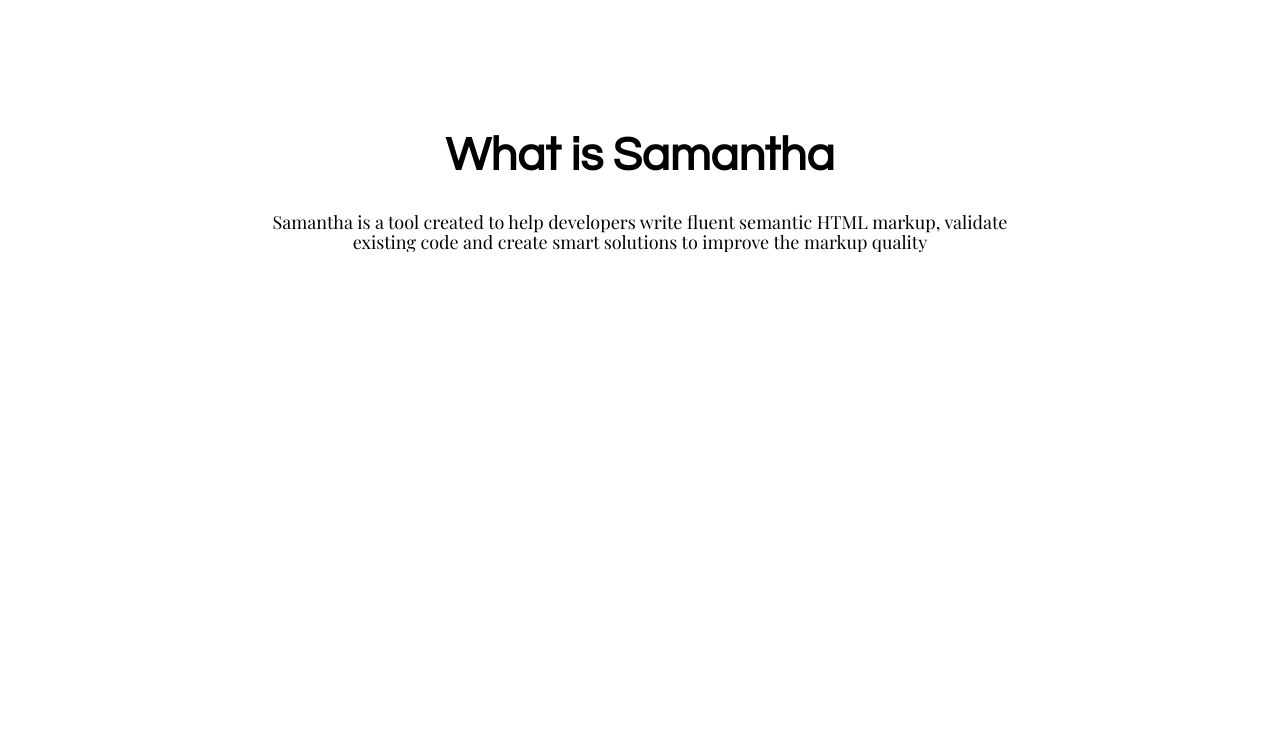
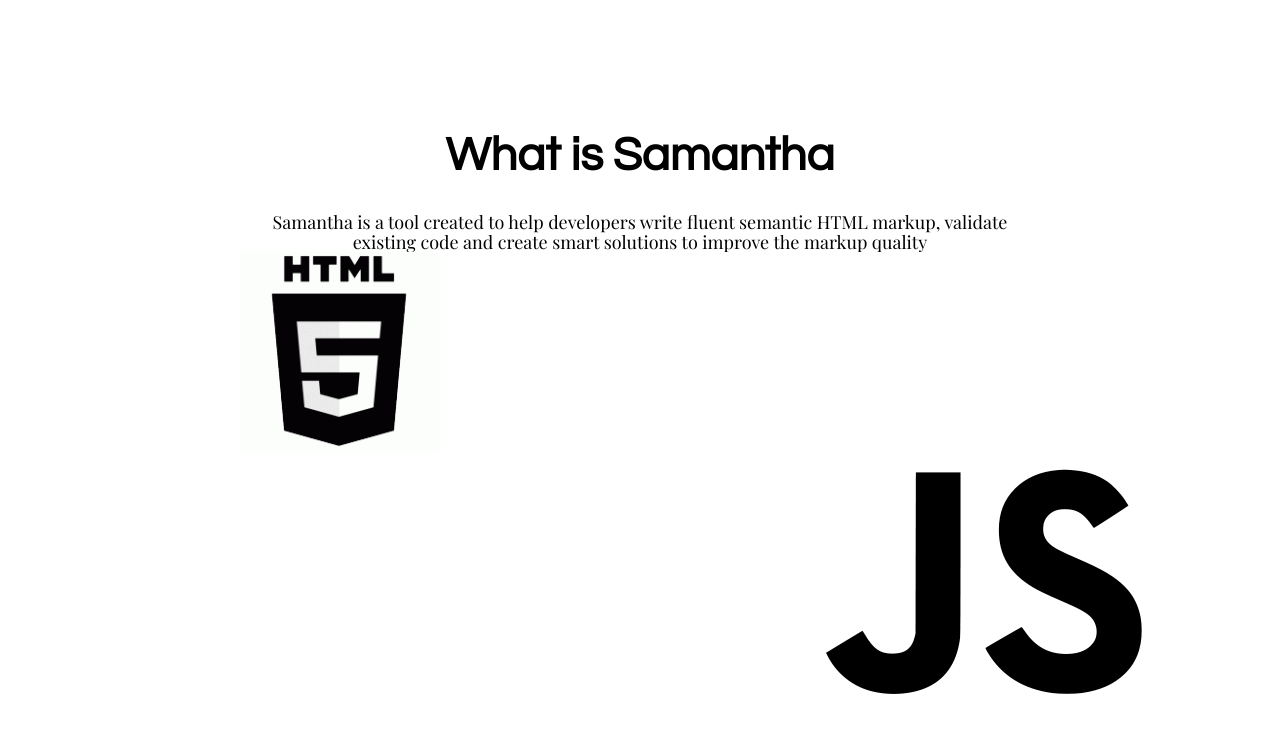
Before and after one commit to moonclash/samantha-microsite, a website: page src/index.html in a window 1280 px wide. Shown: the part 778-1516 px from the top of the page. Before the commit the page ends 1130 px from the top, so only its background shows below. Drawn offline with nearby package versions, Linux system fonts and the light colour scheme.

Commit message:
Added images

```diff
--- a/src/index.html
+++ b/src/index.html
@@ -36,6 +36,14 @@
     			<h1>What is Samantha</h1>
     			<p>Samantha is a tool created to help developers write fluent semantic HTML markup, validate existing code and create smart solutions to improve the markup quality</p>
     		</div>
+    		<div class="row">
+    			<div class="col-6">
+    				<img src="assets/images/html5.png">
+    			</div>
+    			<div class="col-6">
+    				<img src="assets/images/javasript.png">
+    			</div>
+    		</div>
     	</div>
     </section>
 </body>
```
Also changed, not shown: src/assets/images/javasript.png (added).
